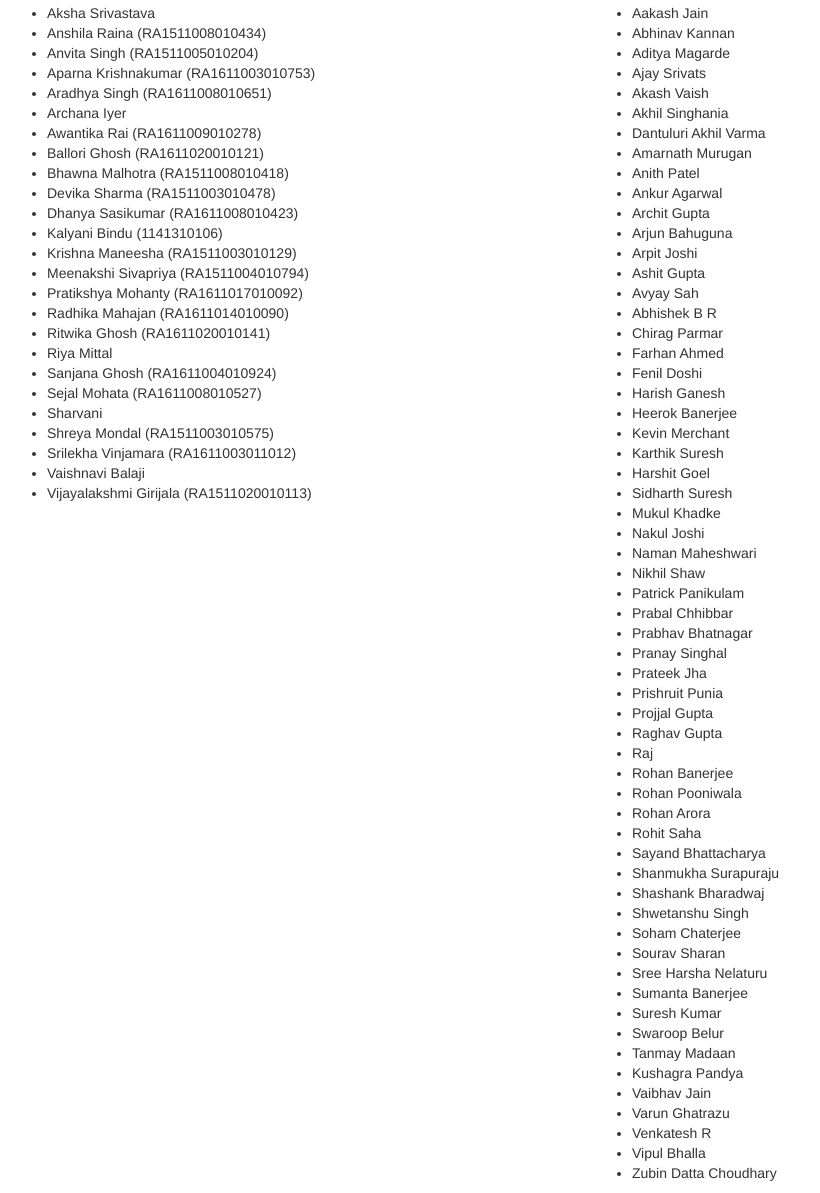
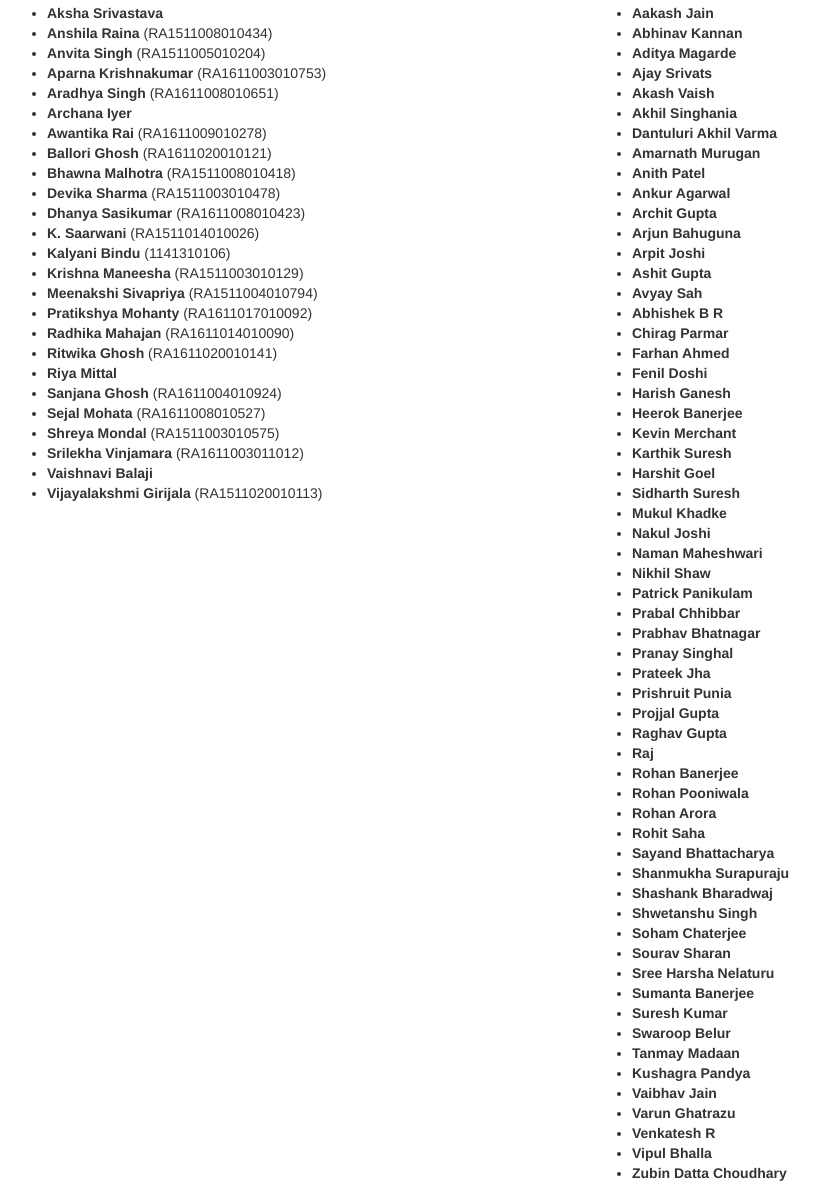
Before and after one commit to nextechlab/nextechlab.github.io, a plain HTML site: page members.html in a window 1280 px wide. Shown: the part 166-1359 px from the top of the page, without its empty margins (63-883 px from the left). Drawn offline with Linux system fonts and the light colour scheme.

Commit message:
Update members.html

```diff
--- a/members.html
+++ b/members.html
@@ -17,95 +17,95 @@
 			<div class="col-lg-6">
 			<h1>Female members</h1>
 			<ul>
-				<li>Aksha Srivastava</li>
-				<li>Anshila Raina (RA1511008010434)</li>
-				<li>Anvita Singh (RA1511005010204)</li>
-				<li>Aparna Krishnakumar (RA1611003010753)</li>
-				<li>Aradhya Singh (RA1611008010651)</li>
-				<li>Archana Iyer</li>
-				<li>Awantika Rai (RA1611009010278)</li>
-				<li>Ballori Ghosh (RA1611020010121)</li>
-				<li>Bhawna Malhotra (RA1511008010418)</li>
-				<li>Devika Sharma (RA1511003010478)</li>
-				<li>Dhanya Sasikumar (RA1611008010423)</li>
-				<li>Kalyani Bindu (1141310106)</li>
-				<li>Krishna Maneesha (RA1511003010129)</li>
-				<li>Meenakshi Sivapriya (RA1511004010794)</li>
-				<li>Pratikshya Mohanty (RA1611017010092)</li>
-				<li>Radhika Mahajan (RA1611014010090)</li>
-				<li>Ritwika Ghosh (RA1611020010141)</li>
-				<li>Riya Mittal</li>
-				<li>Sanjana Ghosh (RA1611004010924)</li>
-				<li>Sejal Mohata (RA1611008010527)</li>
-				<li>Sharvani</li>
-				<li>Shreya Mondal (RA1511003010575)</li>
-				<li>Srilekha Vinjamara (RA1611003011012)</li>
-				<li>Vaishnavi Balaji</li>
-				<li>Vijayalakshmi Girijala (RA1511020010113)</li>
+				<li><b>Aksha Srivastava</b></li>
+				<li><b>Anshila Raina</b> (RA1511008010434)</li>
+				<li><b>Anvita Singh</b> (RA1511005010204)</li>
+				<li><b>Aparna Krishnakumar</b> (RA1611003010753)</li>
+				<li><b>Aradhya Singh</b> (RA1611008010651)</li>
+				<li><b>Archana Iyer</b></li>
+				<li><b>Awantika Rai</b> (RA1611009010278)</li>
+				<li><b>Ballori Ghosh</b> (RA1611020010121)</li>
+				<li><b>Bhawna Malhotra</b> (RA1511008010418)</li>
+				<li><b>Devika Sharma</b> (RA1511003010478)</li>
+				<li><b>Dhanya Sasikumar</b> (RA1611008010423)</li>
+				<li><b>K. Saarwani</b> (RA1511014010026)</li>
+				<li><b>Kalyani Bindu</b> (1141310106)</li>
+				<li><b>Krishna Maneesha</b> (RA1511003010129)</li>
+				<li><b>Meenakshi Sivapriya</b> (RA1511004010794)</li>
+				<li><b>Pratikshya Mohanty</b> (RA1611017010092)</li>
+				<li><b>Radhika Mahajan</b> (RA1611014010090)</li>
+				<li><b>Ritwika Ghosh</b> (RA1611020010141)</li>
+				<li><b>Riya Mittal</b></li>
+				<li><b>Sanjana Ghosh</b> (RA1611004010924)</li>
+				<li><b>Sejal Mohata</b> (RA1611008010527)</li>
+				<li><b>Shreya Mondal</b> (RA1511003010575)</li>
+				<li><b>Srilekha Vinjamara</b> (RA1611003011012)</li>
+				<li><b>Vaishnavi Balaji</b></li>
+				<li><b>Vijayalakshmi Girijala</b> (RA1511020010113)</li>
 			</ul>
 			</div>
 			<div class="col-lg-6">
 			<h1>Male members</h1>
 			<ul>
-				<li>Aakash Jain</li>
-				<li>Abhinav Kannan</li>
-				<li>Aditya Magarde</li>
-				<li>Ajay Srivats</li>
-				<li>Akash Vaish</li>
-				<li>Akhil Singhania</li>
-				<li>Dantuluri Akhil Varma</li>
-				<li>Amarnath Murugan</li>
-				<li>Anith Patel</li>
-				<li>Ankur Agarwal</li>
-				<li>Archit Gupta</li>
-				<li>Arjun Bahuguna</li>
-				<li>Arpit Joshi</li>
-				<li>Ashit Gupta</li>
-				<li>Avyay Sah</li>
-				<li>Abhishek B R</li>
-				<li>Chirag Parmar</li>
-				<li>Farhan Ahmed</li>
-				<li>Fenil Doshi</li>
-				<li>Harish Ganesh</li>
-				<li>Heerok Banerjee</li>
-				<li>Kevin Merchant</li>
-				<li>Karthik Suresh</li>
-				<li>Harshit Goel</li>
-				<li>Sidharth Suresh</li>
-				<li>Mukul Khadke</li>
-				<li>Nakul Joshi</li>
-				<li>Naman Maheshwari</li>
-				<li>Nikhil Shaw</li>
-				<li>Patrick Panikulam</li>
-				<li>Prabal Chhibbar</li>
-				<li>Prabhav Bhatnagar</li>
-				<li>Pranay Singhal</li>
-				<li>Prateek Jha</li>
-				<li>Prishruit Punia</li>
-				<li>Projjal Gupta</li>
-				<li>Raghav Gupta</li>
-				<li>Raj</li>
-				<li>Rohan Banerjee</li>
-				<li>Rohan Pooniwala</li>
-				<li>Rohan Arora</li>
-				<li>Rohit Saha</li>
-				<li>Sayand Bhattacharya</li>
-				<li>Shanmukha Surapuraju</li>
-				<li>Shashank Bharadwaj</li>
-				<li>Shwetanshu Singh</li>
-				<li>Soham Chaterjee</li>
-				<li>Sourav Sharan</li>
-				<li>Sree Harsha Nelaturu</li>
-				<li>Sumanta Banerjee</li>
-				<li>Suresh Kumar</li>
-				<li>Swaroop Belur</li>
-				<li>Tanmay Madaan</li>
-				<li>Kushagra Pandya</li>
-				<li>Vaibhav Jain</li>
-				<li>Varun Ghatrazu</li>
-				<li>Venkatesh R</li>
-				<li>Vipul Bhalla</li>
-				<li>Zubin Datta Choudhary</li>
+				<li><b>Aakash Jain</b></li>
+				<li><b>Abhinav Kannan</b></li>
+				<li><b>Aditya Magarde</b></li>
+				<li><b>Ajay Srivats</b></li>
+				<li><b>Akash Vaish</b></li>
+				<li><b>Akhil Singhania</b></li>
+				<li><b>Dantuluri Akhil Varma</b></li>
+				<li><b>Amarnath Murugan</b></li>
+				<li><b>Anith Patel</b></li>
+				<li><b>Ankur Agarwal</b></li>
+				<li><b>Archit Gupta</b></li>
+				<li><b>Arjun Bahuguna</b></li>
+				<li><b>Arpit Joshi</b></li>
+				<li><b>Ashit Gupta</b></li>
+				<li><b>Avyay Sah</b></li>
+				<li><b>Abhishek B R</b></li>
+				<li><b>Chirag Parmar</b></li>
+				<li><b>Farhan Ahmed</b></li>
+				<li><b>Fenil Doshi</b></li>
+				<li><b>Harish Ganesh</b></li>
+				<li><b>Heerok Banerjee</b></li>
+				<li><b>Kevin Merchant</b></li>
+				<li><b>Karthik Suresh</b></li>
+				<li><b>Harshit Goel</b></li>
+				<li><b>Sidharth Suresh</b></li>
+				<li><b>Mukul Khadke</b></li>
+				<li><b>Nakul Joshi</b></li>
+				<li><b>Naman Maheshwari</b></li>
+				<li><b>Nikhil Shaw</b></li>
+				<li><b>Patrick Panikulam</b></li>
+				<li><b>Prabal Chhibbar</b></li>
+				<li><b>Prabhav Bhatnagar</b></li>
+				<li><b>Pranay Singhal</b></li>
+				<li><b>Prateek Jha</b></li>
+				<li><b>Prishruit Punia</b></li>
+				<li><b>Projjal Gupta</b></li>
+				<li><b>Raghav Gupta</b></li>
+				<li><b>Raj</b></li>
+				<li><b>Rohan Banerjee</b></li>
+				<li><b>Rohan Pooniwala</b></li>
+				<li><b>Rohan Arora</b></li>
+				<li><b>Rohit Saha</b></li>
+				<li><b>Sayand Bhattacharya</b></li>
+				<li><b>Shanmukha Surapuraju</b></li>
+				<li><b>Shashank Bharadwaj</b></li>
+				<li><b>Shwetanshu Singh</b></li>
+				<li><b>Soham Chaterjee</b></li>
+				<li><b>Sourav Sharan</b></li>
+				<li><b>Sree Harsha Nelaturu</b></li>
+				<li><b>Sumanta Banerjee</b></li>
+				<li><b>Suresh Kumar</b></li>
+				<li><b>Swaroop Belur</b></li>
+				<li><b>Tanmay Madaan</b></li>
+				<li><b>Kushagra Pandya</b></li>
+				<li><b>Vaibhav Jain</b></li>
+				<li><b>Varun Ghatrazu</b></li>
+				<li><b>Venkatesh R</b></li>
+				<li><b>Vipul Bhalla</b></li>
+				<li><b>Zubin Datta Choudhary</b></li>
 
 			</ul>
 
```
